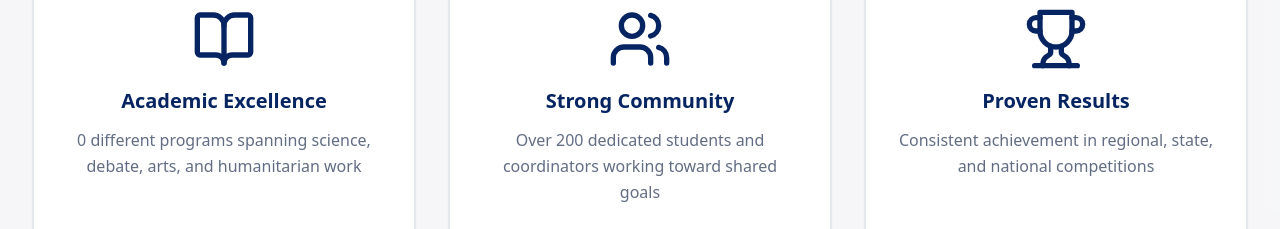
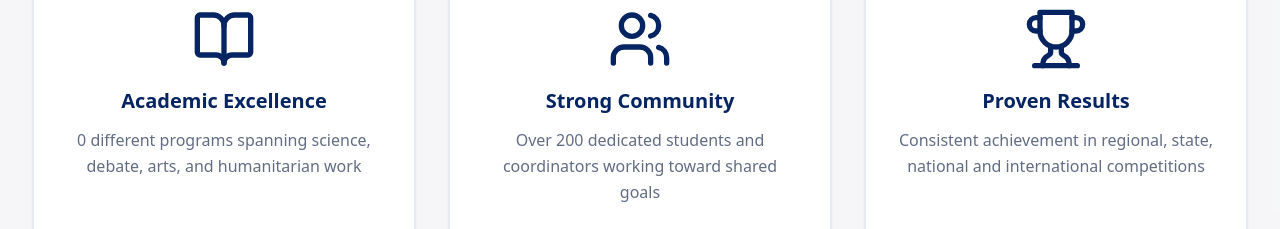
Before and after one commit to sasidharJasty/MantecaScholars, a React (Vite) app: page / in a window 1280 px wide. Shown: the part 1060-1289 px from the top of the page. Built offline with nearby package versions, Linux system fonts and the light colour scheme; no server answers; the database is empty; the HTML template or start-up script is replaced by a standard one.

Commit message:
branding push and change

```diff
--- a/src/pages/Index.tsx
+++ b/src/pages/Index.tsx
@@ -58,7 +58,7 @@ const Index = () => {
     {
       icon: Trophy,
       title: "Proven Results",
-      description: "Consistent achievement in regional, state, and national competitions"
+      description: "Consistent achievement in regional, state, national and international competitions"
     }
   ];
 
```
